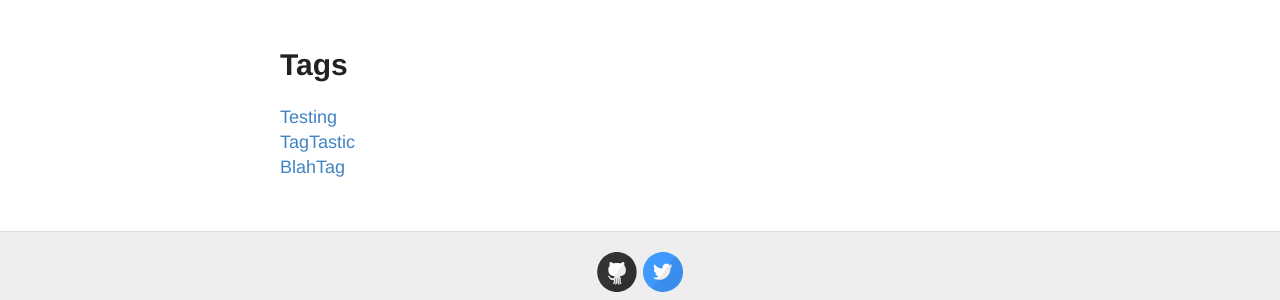
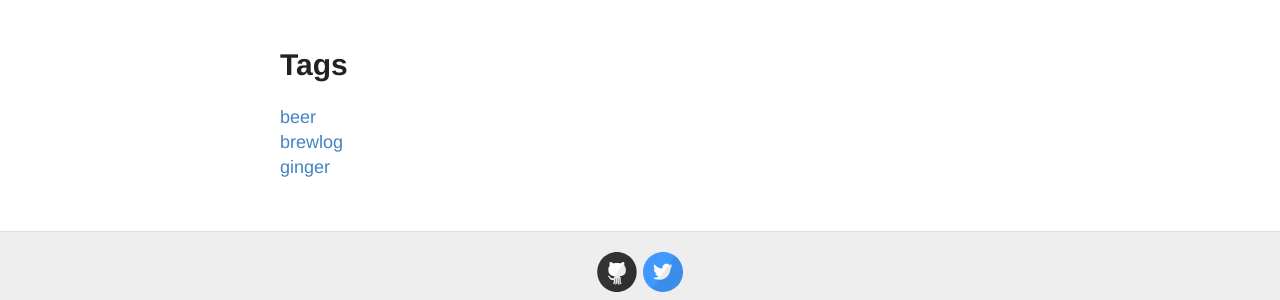
Before and after one commit to claybar/claybar.github.io, a Jekyll site: the page built from tags.md, in a window 1280 px wide. Shown: the part 122-422 px from the top of the page. Built offline with Jekyll 4.4.1, drawn with Linux system fonts in a browser that asks for light colours; Markdown is read by kramdown in place of the engine named in the settings.

Commit message:
Deleted testing tags and set up a few new ones for brewing

```diff
--- a/_data/tags.yml
+++ b/_data/tags.yml
@@ -1,6 +1,6 @@
-- slug: testing
-  name: Testing
-- slug: tagtastic
-  name: TagTastic
-- slug: blah
-  name: BlahTag
+- slug: beer
+  name: beer
+- slug: brewlog
+  name: brewlog
+- slug: ginger
+  name: ginger
```
